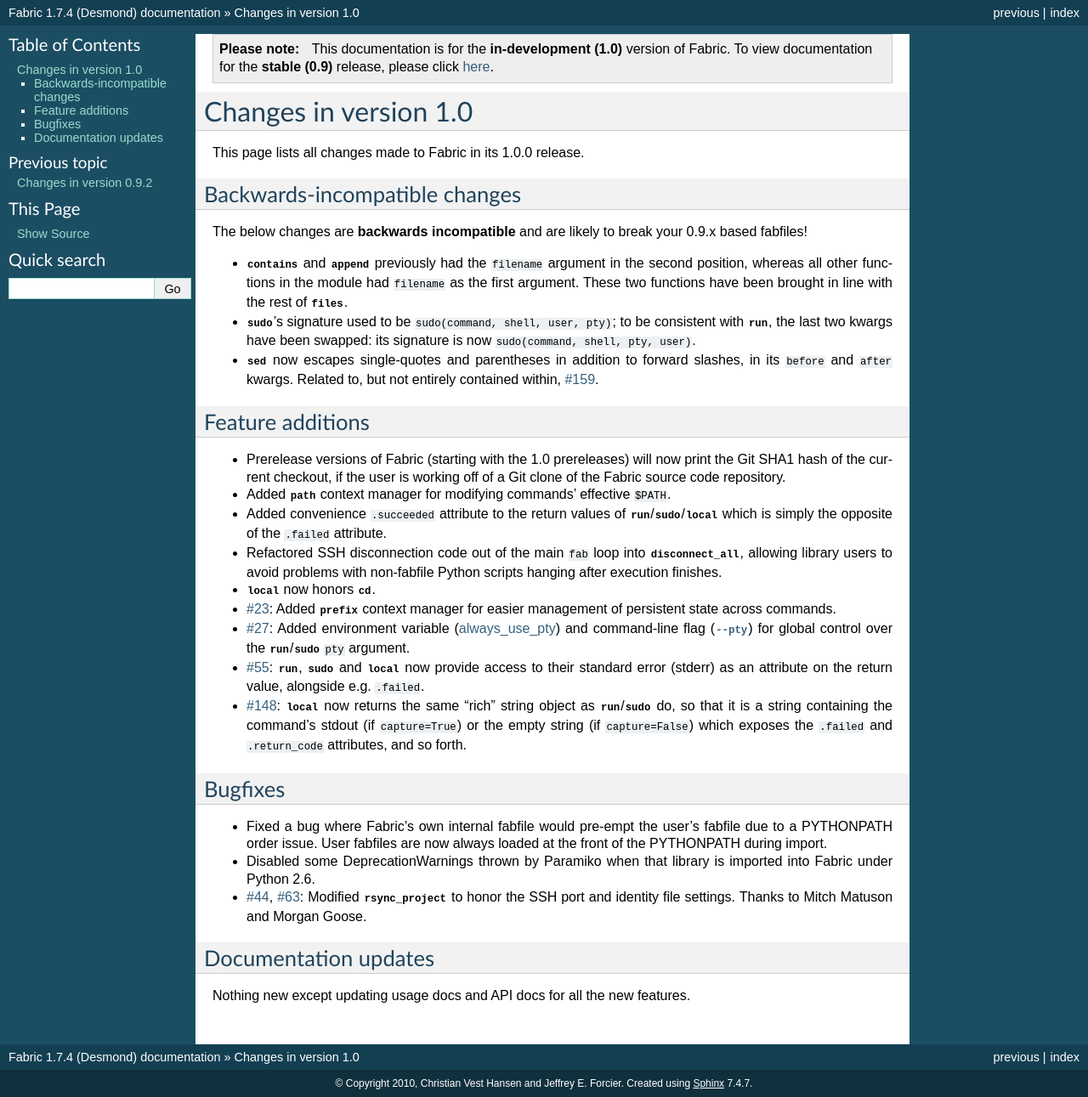
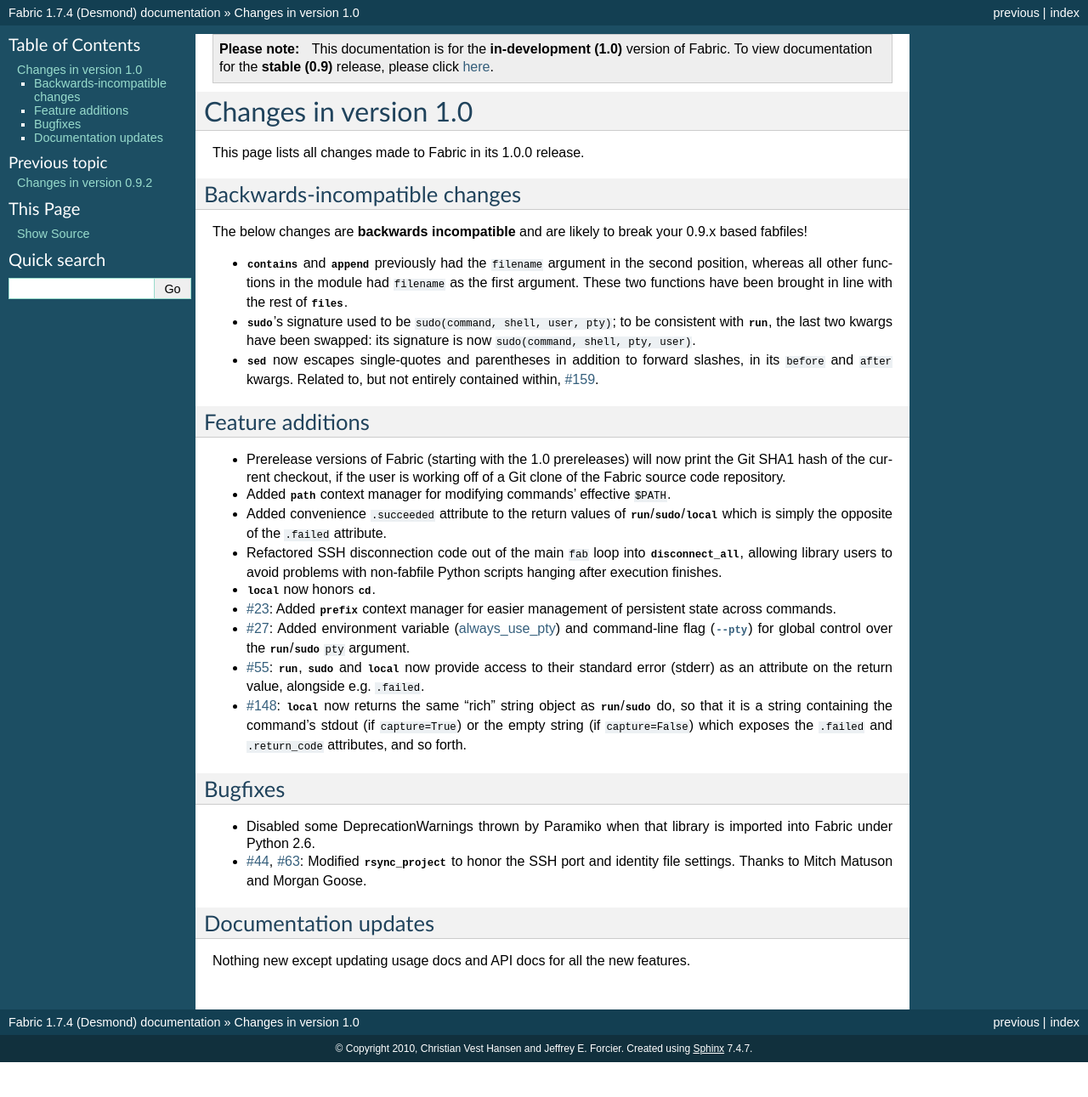
Before and after one commit to fabric/fabric, a Sphinx documentation site: the page built from docs/changes/1.0.rst, in a window 1280 px wide. Shown: the whole page at 85% size. Built offline with Sphinx 7.4.7, drawn with Linux system fonts in a browser that asks for light colours; after the commit the page ends 1250 px from its top, so only the background shows below that.

Commit message:
Re #111, backport PYTHONPATH bugfix to 0.9

```diff
--- a/docs/changes/1.0.rst
+++ b/docs/changes/1.0.rst
@@ -56,9 +56,6 @@
 Bugfixes
 ========
 
-* Fixed a bug where Fabric's own internal fabfile would pre-empt the user's
-  fabfile due to a PYTHONPATH order issue. User fabfiles are now always loaded
-  at the front of the PYTHONPATH during import.
 * Disabled some DeprecationWarnings thrown by Paramiko when that library is
   imported into Fabric under Python 2.6.
 * :issue:`44`, :issue:`63`: Modified `~fabric.contrib.project.rsync_project` to
```
